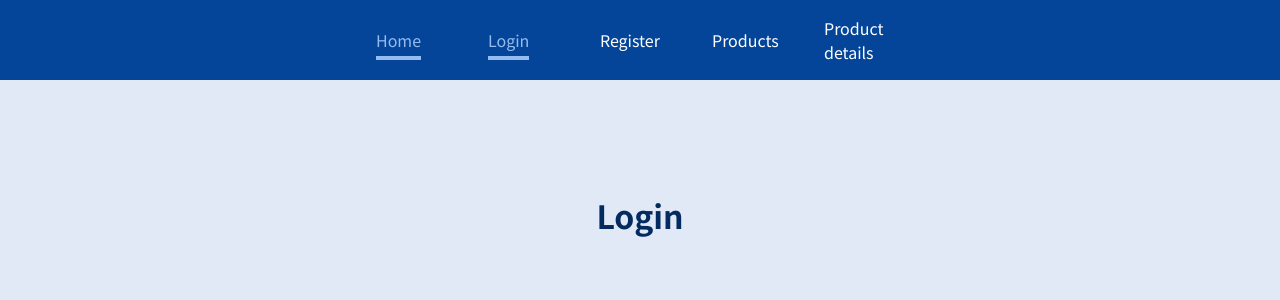
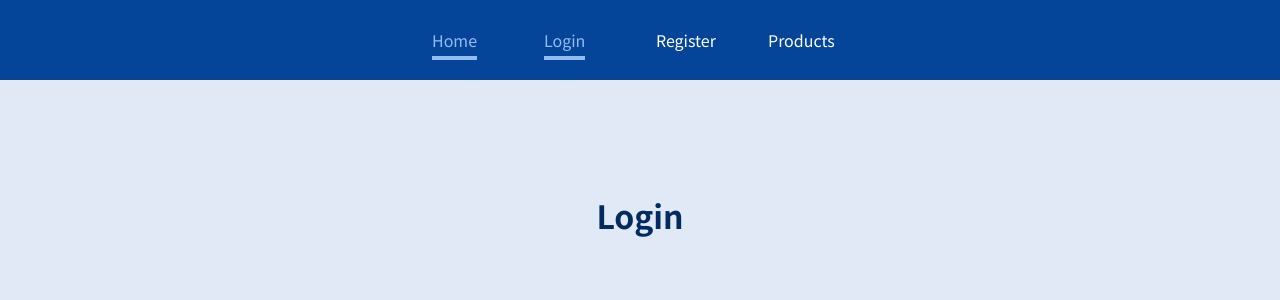
Before and after one commit to martinsgabriel1956/react_greate-quotes, a React (Create React App) app: page /login in a window 1280 px wide. Shown: the top 300 px of the page. Built offline with nearby package versions, Linux system fonts and the light colour scheme.

Commit message:
feat: extracting route params

```diff
--- a/src/components/MainHeader/index.js
+++ b/src/components/MainHeader/index.js
@@ -10,7 +10,6 @@ export function MainHeader() {
           <li><NavLink activeClassName={'active'} to="/login">Login</NavLink></li>
           <li><NavLink activeClassName={'active'} to="/register">Register</NavLink></li>
           <li><NavLink activeClassName={'active'} to="/products">Products</NavLink></li>
-          <li><NavLink activeClassName={'active'} to="/products-details">Product details</NavLink></li>
         </ul>
       </nav>
     </Container>
--- a/src/pages/ProductDetails/index.js
+++ b/src/pages/ProductDetails/index.js
@@ -1,10 +1,16 @@
+import { useParams } from "react-router-dom";
 import { MainHeader } from "../../components/MainHeader";
+
 export function ProductDetails() {
+  const params = useParams();
+  console.log(params.id);
+
   return (
     <>
       <MainHeader />
       <main>
-        <h1>Product Details</h1>
+        <h1>Product Detail</h1>
+        <p>{params.id}</p>
       </main>
     </>
   );
--- a/src/routes.js
+++ b/src/routes.js
@@ -16,7 +16,7 @@ export function Routes() {
           <Route path="/login" component={Login} />
           <Route path="/register" component={Register} />
           <Route path="/products" component={Products} />
-          <Route path="/products-details/:productId " component={ProductDetails} />
+          <Route path="/product-detail/:id " component={ProductDetails} />
         </Switch>
       </BrowserRouter>
     </>
```
